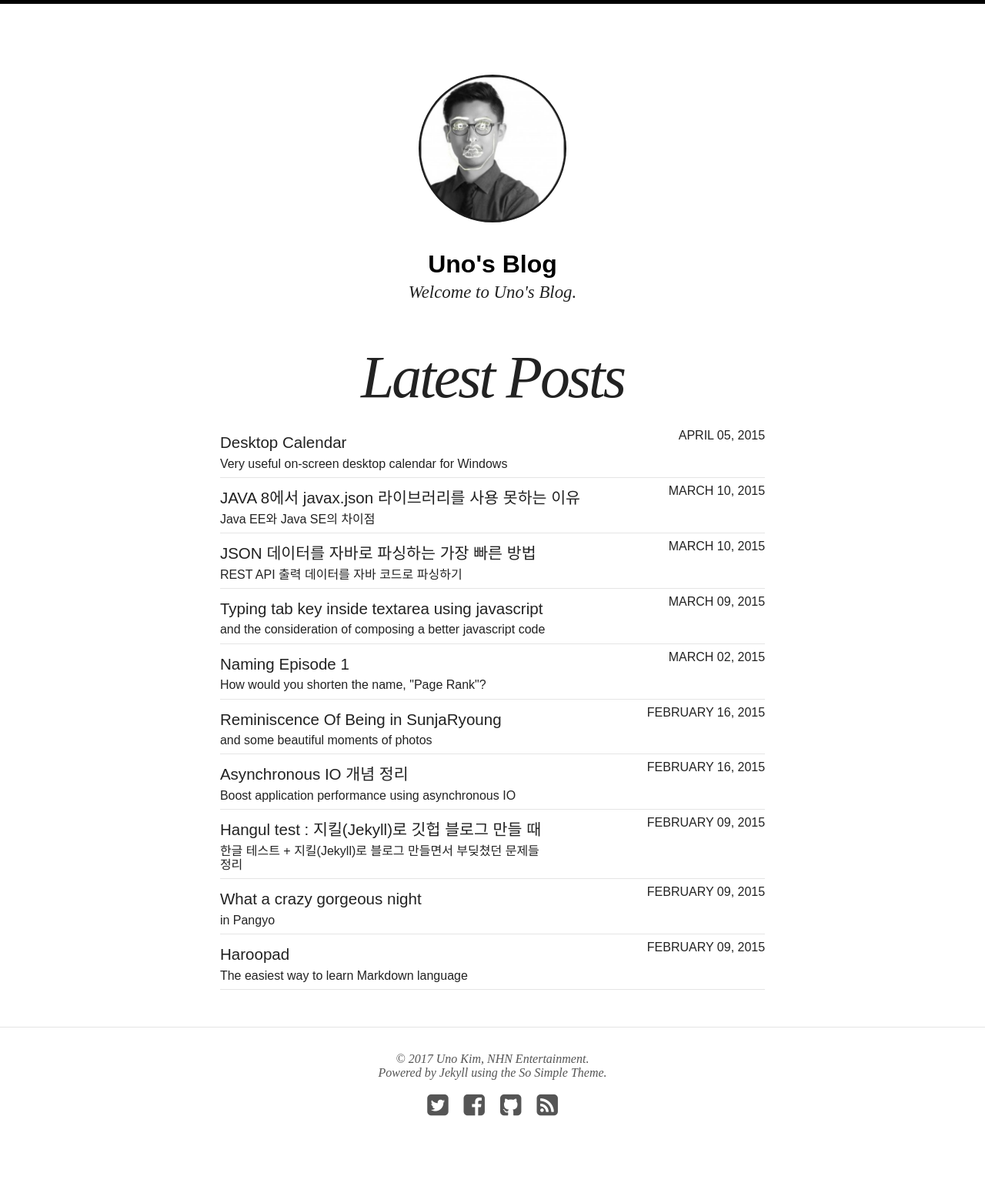
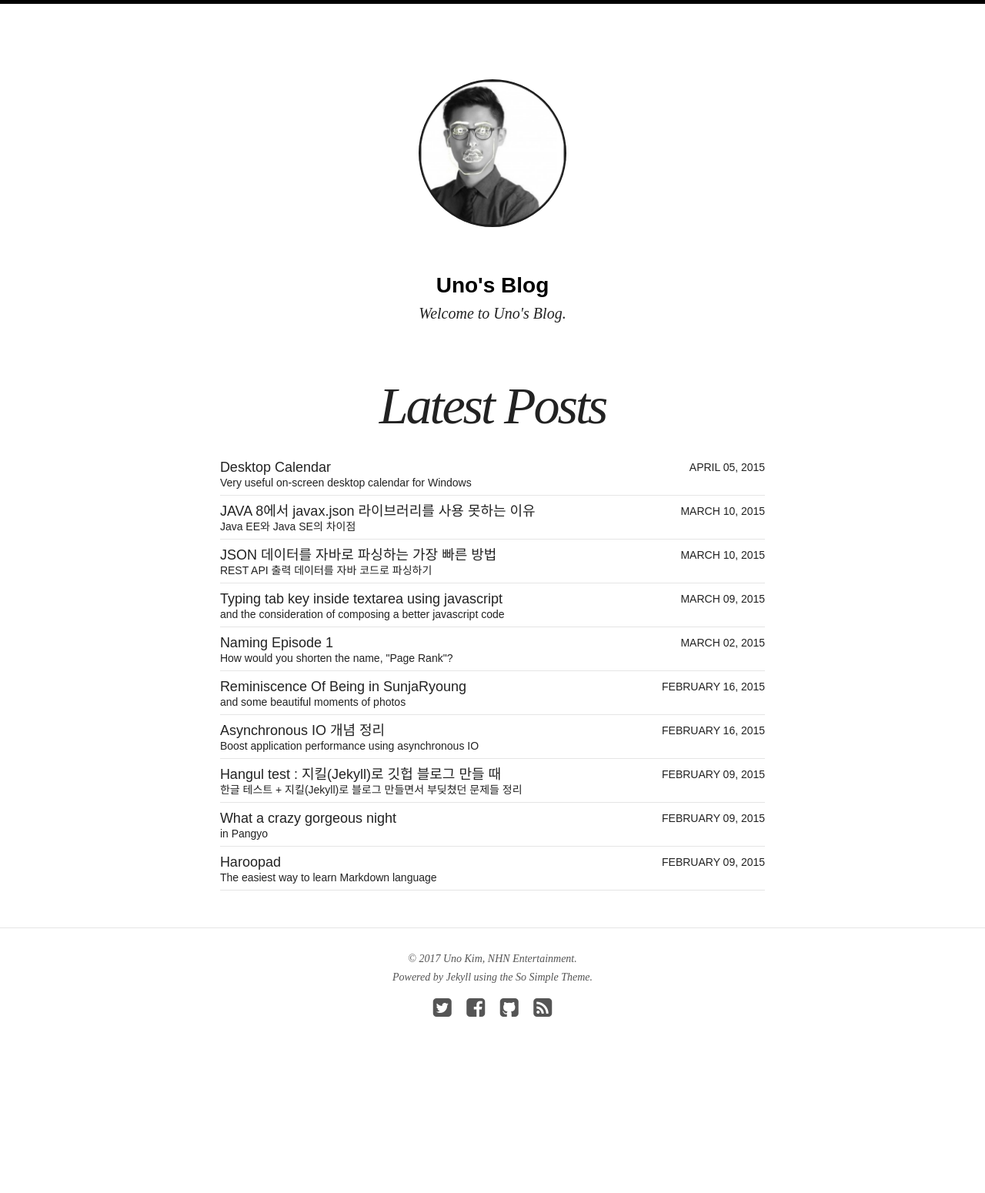
Before and after one commit to djkeh/djkeh.github.io, a Jekyll site: the page built from index.html, in a window 1280 px wide. Shown: the whole page at 77% size. Built offline with Jekyll 4.4.1, drawn with Linux system fonts in a browser that asks for light colours; nearby versions of some CDN libraries; after the commit the page ends 1421 px from its top, so only the background shows below that.

Commit message:
sass fix

```diff
--- a/_sass/_site.scss
+++ b/_sass/_site.scss
@@ -28,15 +28,15 @@ body {
 body {
 	font-family: $base-font;
 	color: $text-color;
-	@include font-size($doc-font-size);
+	@include font-size(16);
 }
 
 p {
-	@include font-size($doc-font-size + 2, yes, 20);
+	@include font-size(18, yes, 28);
 }
 
 li {
-	@include font-size($doc-font-size, 6, 16);
+	@include font-size(16, 12, 24);
 }
 
 // Headings
--- a/_sass/_variables.scss
+++ b/_sass/_variables.scss
@@ -5,8 +5,8 @@ $caption-font: $base-font;
 $code-font: 'source-code-pro', monospace;
 $alt-font: 'volkhov', serif;
 
-$doc-font-size: 14;
-$doc-line-height: 16;
+$doc-font-size: 16;
+$doc-line-height: 24;
 
 $border-radius: 3px;
 
```
